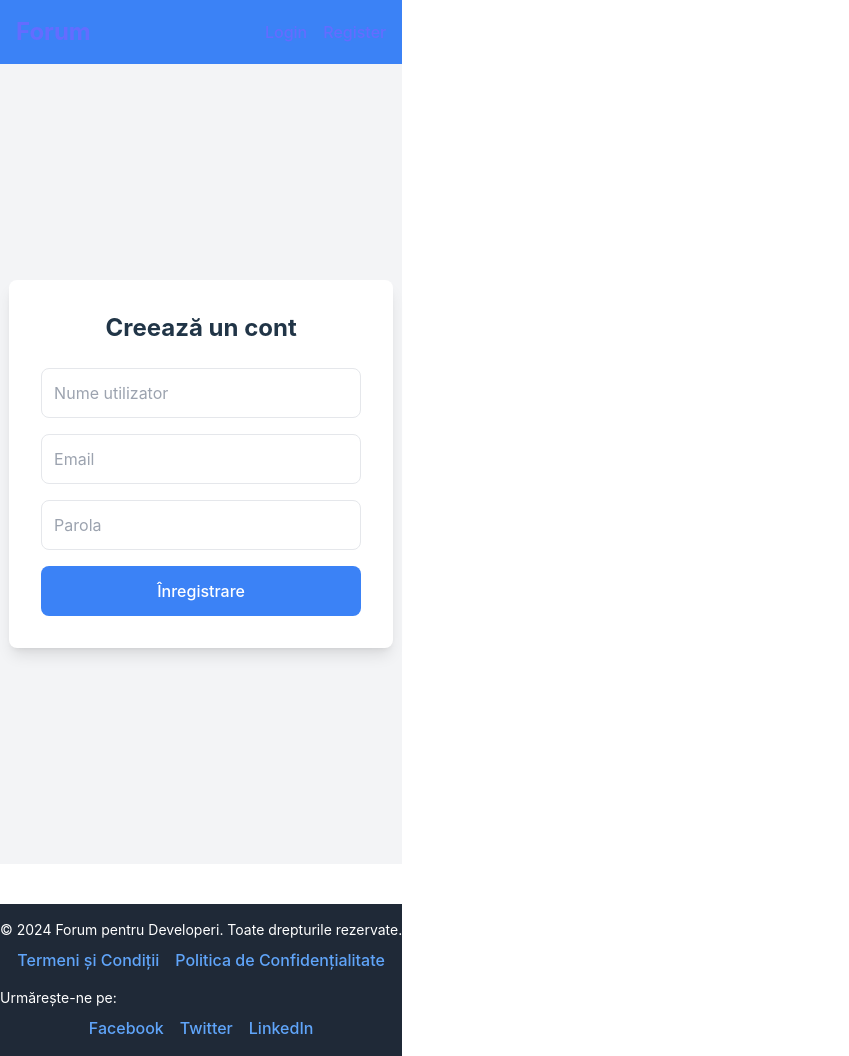
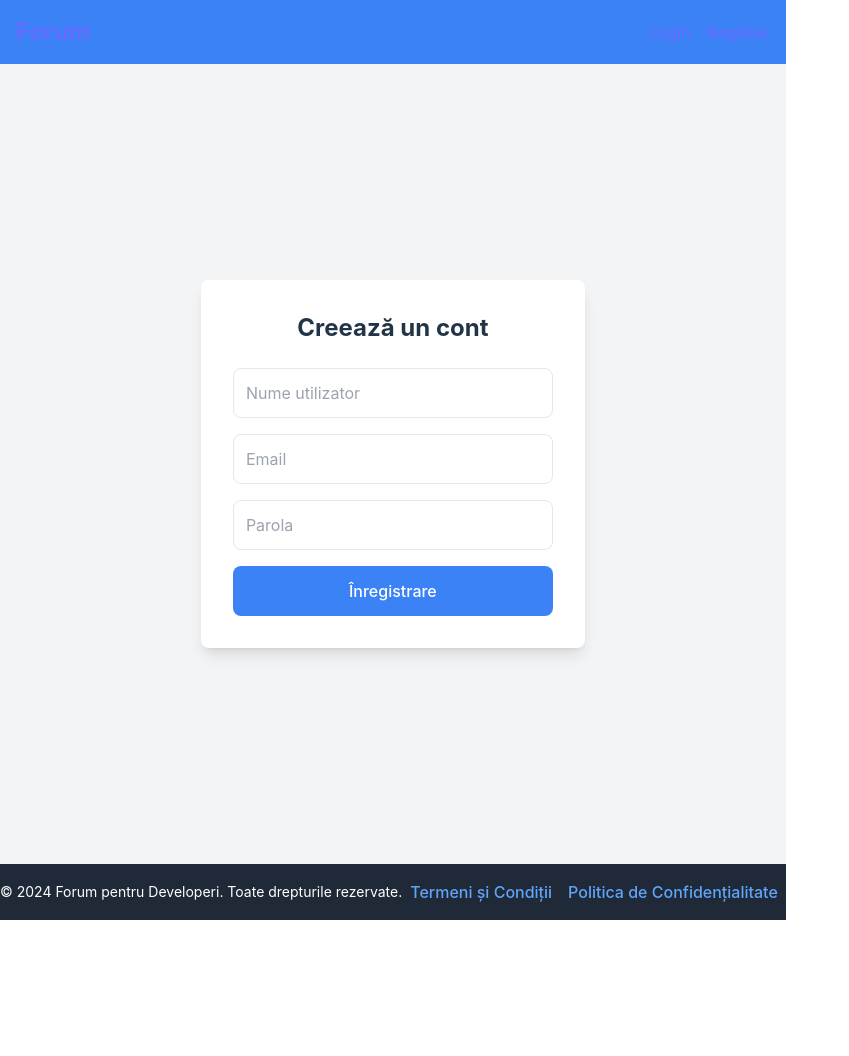
Before and after one commit to TonyDN98/edev, a React (Vite) app in the folder forum-frontend/: page /register in a window 1280 px wide. Shown: the whole page, without its empty margins (0-849 px from the left). After the commit the page ends 920 px from the top, so only its background shows below. Built offline with nearby package versions, Linux system fonts and the light colour scheme.

Commit message:
part 9. Hamburger

```diff
--- a/forum-frontend/src/components/Footer.tsx
+++ b/forum-frontend/src/components/Footer.tsx
@@ -1,38 +1,69 @@
+// import React from 'react';
+//
+// const Footer: React.FC = () => {
+//     return (
+//         <footer className="bg-gray-800 text-white py-4 mt-10">
+//             <div className="container mx-auto text-center">
+//                 <p className="text-sm">
+//                     &copy; {new Date().getFullYear()} Forum pentru Developeri. Toate drepturile rezervate.
+//                 </p>
+//                 <div className="mt-2">
+//                     <a
+//                         href="#"
+//                         className="text-blue-400 hover:underline mx-2"
+//                     >
+//                         Termeni și Condiții
+//                     </a>
+//                     <a
+//                         href="#"
+//                         className="text-blue-400 hover:underline mx-2"
+//                     >
+//                         Politica de Confidențialitate
+//                     </a>
+//                 </div>
+//             </div>
+//             <div className="mt-4">
+//                 <p className="text-sm">Urmărește-ne pe:</p>
+//                 <div className="flex justify-center space-x-4 mt-2">
+//                     <a href="#" className="text-blue-400 hover:underline">Facebook</a>
+//                     <a href="#" className="text-blue-400 hover:underline">Twitter</a>
+//                     <a href="#" className="text-blue-400 hover:underline">LinkedIn</a>
+//                 </div>
+//             </div>
+//
+//         </footer>
+//
+//     );
+// };
+//
+// export default Footer;
 import React from 'react';
 
 const Footer: React.FC = () => {
     return (
-        <footer className="bg-gray-800 text-white py-4 mt-10">
-            <div className="container mx-auto text-center">
+        <footer className="bg-gray-800 text-white py-4">
+            <div className="container mx-auto text-center sm:text-left">
+                <div className="sm:flex sm:justify-between sm:items-center">
                     <p className="text-sm">
                         &copy; {new Date().getFullYear()} Forum pentru Developeri. Toate drepturile rezervate.
                     </p>
-                <div className="mt-2">
+                    <div className="mt-2 sm:mt-0">
                         <a
                             href="#"
-                        className="text-blue-400 hover:underline mx-2"
+                            className="text-blue-400 hover:underline mx-2 block sm:inline"
                         >
                             Termeni și Condiții
                         </a>
                         <a
                             href="#"
-                        className="text-blue-400 hover:underline mx-2"
+                            className="text-blue-400 hover:underline mx-2 block sm:inline"
                         >
                             Politica de Confidențialitate
                         </a>
                     </div>
                 </div>
-            <div className="mt-4">
-                <p className="text-sm">Urmărește-ne pe:</p>
-                <div className="flex justify-center space-x-4 mt-2">
-                    <a href="#" className="text-blue-400 hover:underline">Facebook</a>
-                    <a href="#" className="text-blue-400 hover:underline">Twitter</a>
-                    <a href="#" className="text-blue-400 hover:underline">LinkedIn</a>
             </div>
-            </div>
-
         </footer>
-
     );
 };
 
--- a/forum-frontend/src/components/Navbar.tsx
+++ b/forum-frontend/src/components/Navbar.tsx
@@ -1,7 +1,53 @@
-import React from 'react';
+// import React from 'react';
+// import { Link, useNavigate } from 'react-router-dom';
+//
+// const Navbar: React.FC = () => {
+//     const navigate = useNavigate();
+//     const token = localStorage.getItem('token');
+//
+//     const handleLogout = () => {
+//         localStorage.removeItem('token');
+//         navigate('/login');
+//     };
+//
+//     return (
+//         <nav className="bg-blue-500 text-white p-4">
+//             <div className="container mx-auto flex justify-between items-center">
+//                 <Link to="/" className="text-2xl font-bold hover:text-gray-200">
+//                     Forum
+//                 </Link>
+//                 <div className="flex items-center space-x-4">
+//                     {!token ? (
+//                         <>
+//                             <Link to="/login" className="hover:text-gray-200">
+//                                 Login
+//                             </Link>
+//                             <Link to="/register" className="hover:text-gray-200">
+//                                 Register
+//                             </Link>
+//                         </>
+//                     ) : (
+//                         <>
+//                             <button
+//                                 onClick={handleLogout}
+//                                 className="bg-red-500 px-4 py-2 rounded hover:bg-red-600"
+//                             >
+//                                 Logout
+//                             </button>
+//                         </>
+//                     )}
+//                 </div>
+//             </div>
+//         </nav>
+//     );
+// };
+//
+// export default Navbar;
+import React, { useState } from 'react';
 import { Link, useNavigate } from 'react-router-dom';
 
 const Navbar: React.FC = () => {
+    const [isMenuOpen, setIsMenuOpen] = useState(false);
     const navigate = useNavigate();
     const token = localStorage.getItem('token');
 
@@ -16,7 +62,19 @@ const Navbar: React.FC = () => {
                 <Link to="/" className="text-2xl font-bold hover:text-gray-200">
                     Forum
                 </Link>
-                <div className="flex items-center space-x-4">
+
+                <button
+                    className="md:hidden text-white text-2xl"
+                    onClick={() => setIsMenuOpen(!isMenuOpen)}
+                >
+                    ☰
+                </button>
+
+                <div
+                    className={`${
+                        isMenuOpen ? 'block' : 'hidden'
+                    } md:flex md:items-center space-x-4`}
+                >
                     {!token ? (
                         <>
                             <Link to="/login" className="hover:text-gray-200">
--- a/forum-frontend/src/pages/Home.tsx
+++ b/forum-frontend/src/pages/Home.tsx
@@ -1,3 +1,92 @@
+// import React, { useEffect, useState } from 'react';
+// import axios from 'axios';
+// import { Link } from 'react-router-dom';
+//
+// const Home: React.FC = () => {
+//     const [posts, setPosts] = useState<any[]>([]);
+//
+//     useEffect(() => {
+//         const fetchPosts = async () => {
+//             try {
+//                 const response = await axios.get('http://localhost:5000/api/posts');
+//                 setPosts(response.data);
+//             } catch (error) {
+//                 console.error('Eroare la preluarea postărilor:', error);
+//             }
+//         };
+//
+//         fetchPosts();
+//     }, []);
+//
+//     const handleLike = async (postId: string) => {
+//         try {
+//             const token = localStorage.getItem('token');
+//             const response = await axios.post(
+//                 `http://localhost:5000/api/posts/${postId}/like`,
+//                 {},
+//                 {
+//                     headers: {
+//                         Authorization: `Bearer ${token}`,
+//                     },
+//                 }
+//             );
+//             setPosts(posts.map(post => (post._id === postId ? response.data : post)));
+//         } catch (error) {
+//             console.error('Eroare la like:', error);
+//         }
+//     };
+//
+//     const handleDislike = async (postId: string) => {
+//         try {
+//             const token = localStorage.getItem('token');
+//             const response = await axios.post(
+//                 `http://localhost:5000/api/posts/${postId}/dislike`,
+//                 {},
+//                 {
+//                     headers: {
+//                         Authorization: `Bearer ${token}`,
+//                     },
+//                 }
+//             );
+//             setPosts(posts.map(post => (post._id === postId ? response.data : post)));
+//         } catch (error) {
+//             console.error('Eroare la dislike:', error);
+//         }
+//     };
+//
+//     return (
+//         <div className="container mx-auto p-6">
+//             <h1 className="text-4xl font-bold text-center mb-6">Postări Recente</h1>
+//             <div className="grid grid-cols-1 md:grid-cols-2 lg:grid-cols-3 gap-6">
+//                 {posts.map(post => (
+//                     <div key={post._id} className="bg-white rounded-lg shadow-md p-6">
+//                         <h2 className="text-2xl font-semibold mb-4">{post.title}</h2>
+//                         <p className="text-gray-700">{post.content.substring(0, 100)}...</p>
+//                         <div className="flex items-center justify-between mt-4">
+//                             <button
+//                                 onClick={() => handleLike(post._id)}
+//                                 className="bg-green-500 text-white px-4 py-2 rounded hover:bg-green-600"
+//                             >
+//                                 👍 {post.likes.length}
+//                             </button>
+//                             <button
+//                                 onClick={() => handleDislike(post._id)}
+//                                 className="bg-red-500 text-white px-4 py-2 rounded hover:bg-red-600"
+//                             >
+//                                 👎 {post.dislikes.length}
+//                             </button>
+//                             <Link to={`/post/${post._id}`} className="text-blue-500 hover:underline">
+//                                 Vezi mai mult →
+//                             </Link>
+//                         </div>
+//                     </div>
+//                 ))}
+//             </div>
+//         </div>
+//     );
+// };
+//
+// export default Home;
 import React, { useEffect, useState } from 'react';
 import axios from 'axios';
 import { Link } from 'react-router-dom';
@@ -18,63 +107,15 @@ const Home: React.FC = () => {
         fetchPosts();
     }, []);
 
-    const handleLike = async (postId: string) => {
-        try {
-            const token = localStorage.getItem('token');
-            const response = await axios.post(
-                `http://localhost:5000/api/posts/${postId}/like`,
-                {},
-                {
-                    headers: {
-                        Authorization: `Bearer ${token}`,
-                    },
-                }
-            );
-            setPosts(posts.map(post => (post._id === postId ? response.data : post)));
-        } catch (error) {
-            console.error('Eroare la like:', error);
-        }
-    };
-
-    const handleDislike = async (postId: string) => {
-        try {
-            const token = localStorage.getItem('token');
-            const response = await axios.post(
-                `http://localhost:5000/api/posts/${postId}/dislike`,
-                {},
-                {
-                    headers: {
-                        Authorization: `Bearer ${token}`,
-                    },
-                }
-            );
-            setPosts(posts.map(post => (post._id === postId ? response.data : post)));
-        } catch (error) {
-            console.error('Eroare la dislike:', error);
-        }
-    };
-
     return (
         <div className="container mx-auto p-6">
             <h1 className="text-4xl font-bold text-center mb-6">Postări Recente</h1>
-            <div className="grid grid-cols-1 md:grid-cols-2 lg:grid-cols-3 gap-6">
+            <div className="grid grid-cols-1 sm:grid-cols-2 lg:grid-cols-3 gap-6">
                 {posts.map(post => (
                     <div key={post._id} className="bg-white rounded-lg shadow-md p-6">
                         <h2 className="text-2xl font-semibold mb-4">{post.title}</h2>
                         <p className="text-gray-700">{post.content.substring(0, 100)}...</p>
                         <div className="flex items-center justify-between mt-4">
-                            <button
-                                onClick={() => handleLike(post._id)}
-                                className="bg-green-500 text-white px-4 py-2 rounded hover:bg-green-600"
-                            >
-                                👍 {post.likes.length}
-                            </button>
-                            <button
-                                onClick={() => handleDislike(post._id)}
-                                className="bg-red-500 text-white px-4 py-2 rounded hover:bg-red-600"
-                            >
-                                👎 {post.dislikes.length}
-                            </button>
                             <Link to={`/post/${post._id}`} className="text-blue-500 hover:underline">
                                 Vezi mai mult →
                             </Link>
```
Lines whose indentation alone changed are shown as unchanged.
